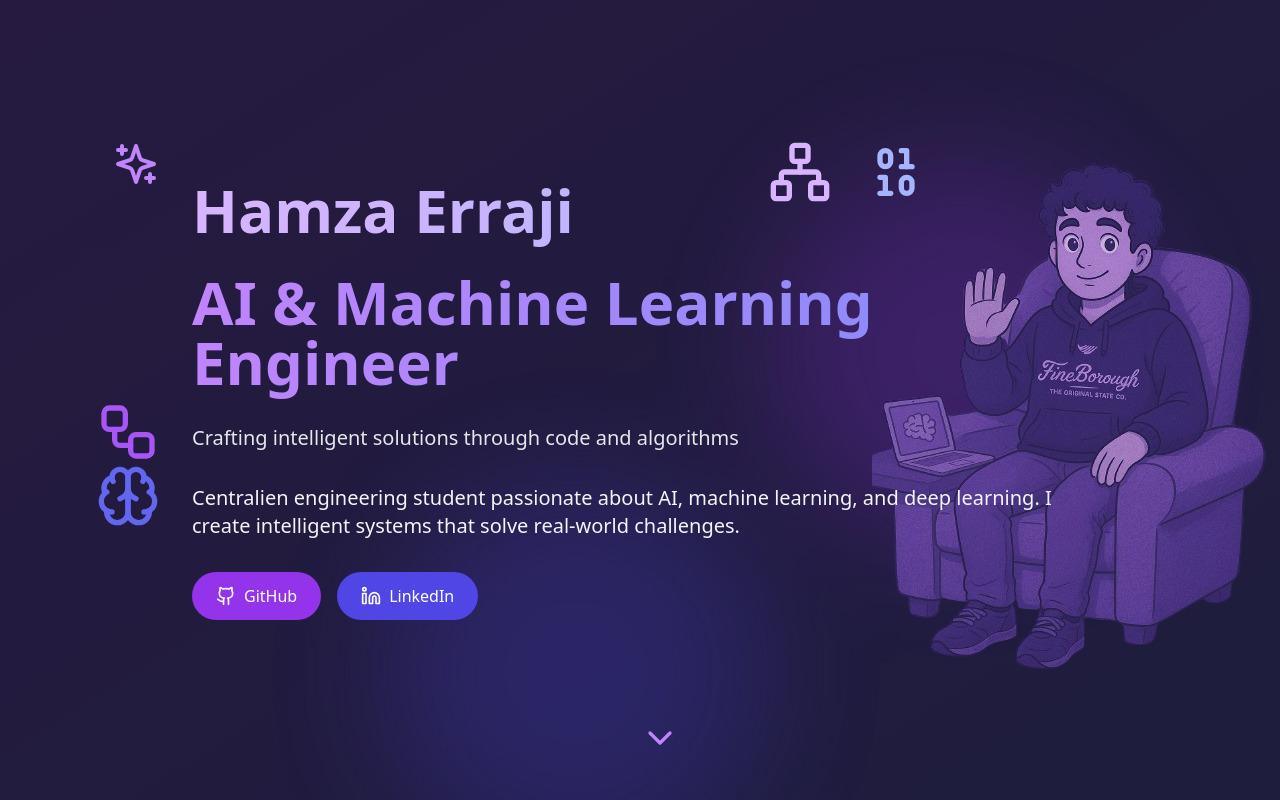
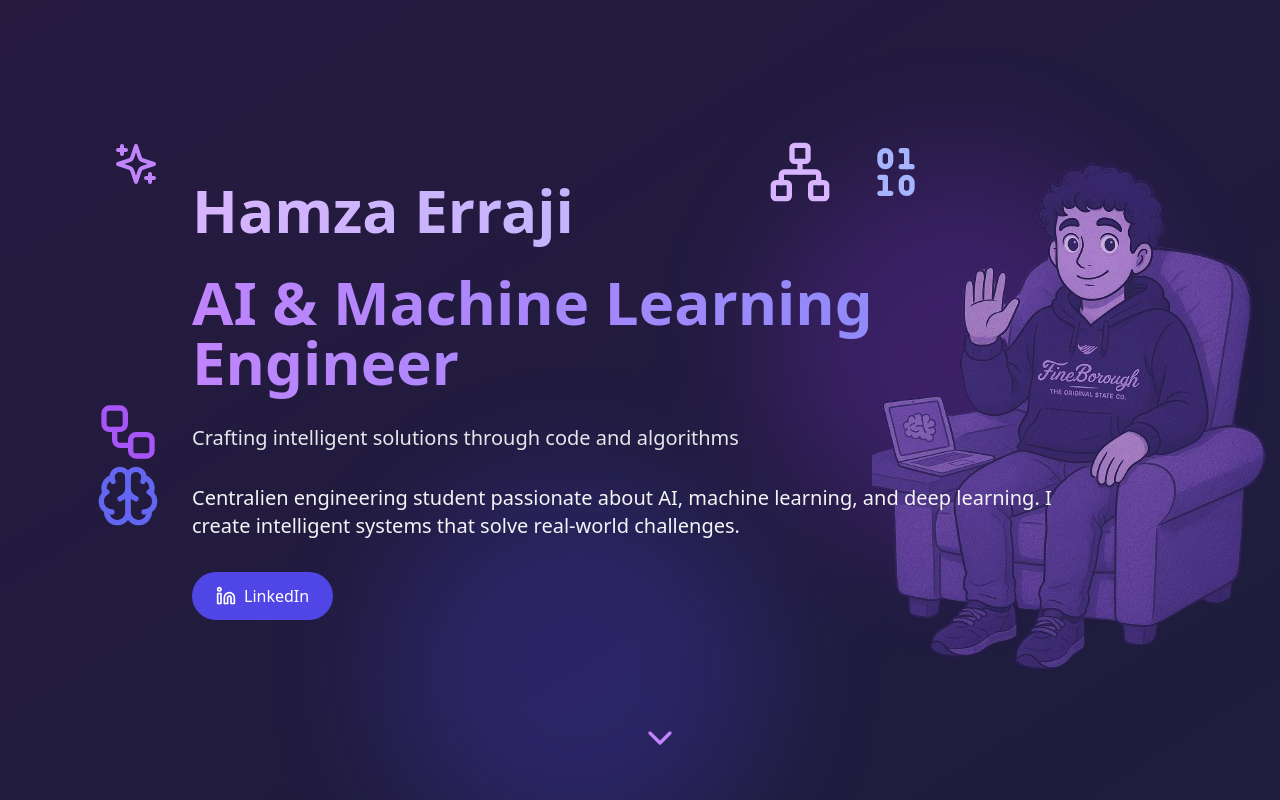
Before and after one commit to pankuro123/portfolio, a React (Vite) app: page / in a window 1280 px wide. Shown: the top 800 px of the page. Built offline with nearby package versions, Linux system fonts and the light colour scheme.

Commit message:
Updated portfolio design

```diff
--- a/src/App.tsx
+++ b/src/App.tsx
@@ -447,10 +447,7 @@ function App() {
             Centralien engineering student passionate about AI, machine learning, and deep learning. I create intelligent systems that solve real-world challenges.
             </p>
             <div className="flex gap-4">
-              <a href="#" className="flex items-center gap-2 px-6 py-3 bg-purple-600 rounded-full hover:bg-purple-700 transition-colors">
-                <Github className="w-5 h-5" />
-                GitHub
-              </a>
+
               <a href="https://www.linkedin.com/in/hamza-erraji-7a8985285/" className="flex items-center gap-2 px-6 py-3 bg-indigo-600 rounded-full hover:bg-indigo-700 transition-colors">
                 <Linkedin className="w-5 h-5" />
                 LinkedIn
```
